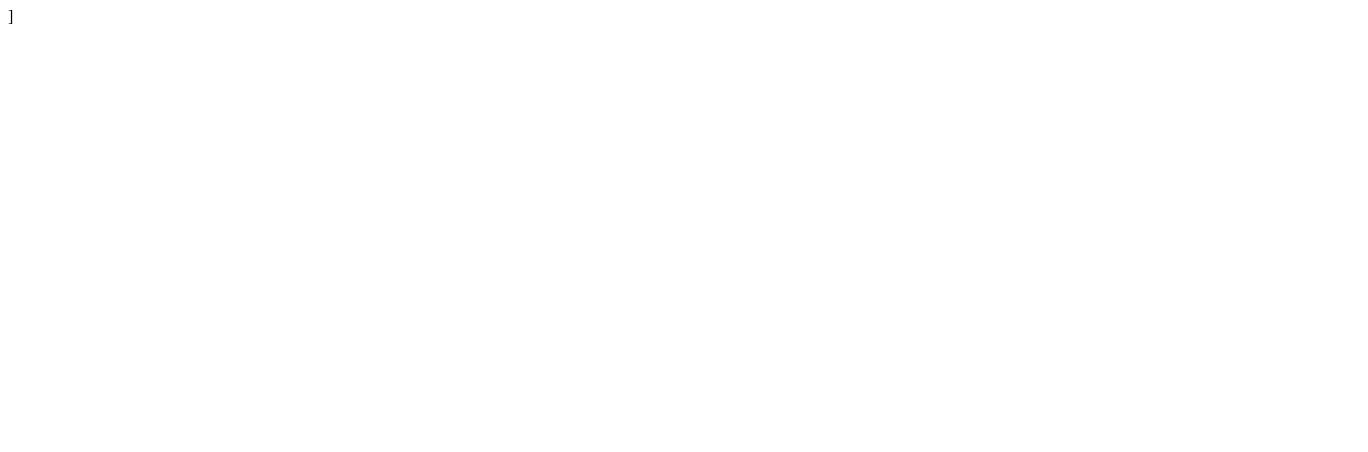
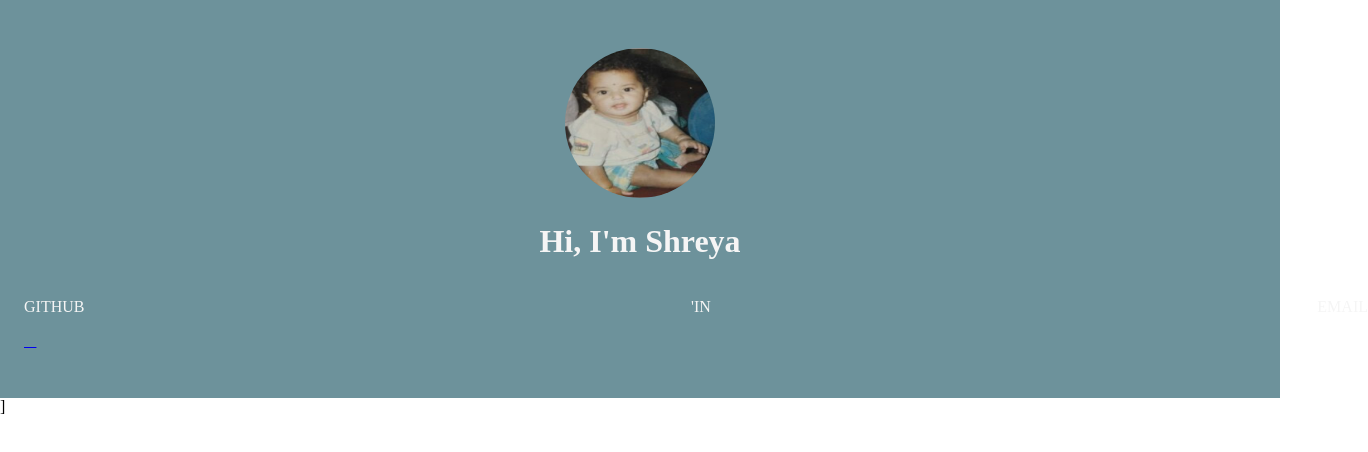
Before and after one commit to skarunakar/shreyakarunakar.github.io, a plain HTML site: page src/index.html in a window 1280 px wide. Shown: the whole page, 1368 px wide, since content can reach past the window. Drawn offline with Linux system fonts and the light colour scheme.

Commit message:
initial commit

```diff
--- /dev/null
+++ b/src/css/main.css
@@ -0,0 +1,35 @@
+body {
+    margin: 0;
+}
+.header {
+    background-color: #6d929b;
+    padding: 3rem 1.5rem;
+    color: whitesmoke;
+}
+.intro-header {
+    margin: 0 auto;
+    display: flex;
+    justify-content: center;
+    align-items: center;
+    flex-direction: column;
+}
+.profile > img {
+    border-radius: 50%;
+    align-items: center;
+    justify-content: center;
+}
+.contact-me {
+    display: flex;
+    justify-content: space-between;
+    width: 1344px;
+    margin: 0 auto;
+}
+.github:after {
+    content: "\f09b";
+}
+.linkedin:after {
+    content: "";
+}
+.email:after {
+    content: "";
+}
--- a/src/index.html
+++ b/src/index.html
@@ -4,9 +4,39 @@
     <meta charset="utf-8">
     <meta name="description" content="My personal website">
     <title>Shreya Karunakar</title>
+    <link rel="stylesheet" href="css/main.css">
+    <link rel="stylesheet" href="https://maxcdn.bootstrapcdn.com/font-awesome/4.7.0/css/font-awesome.min.css" />
 </head>
 <body>
-<header></header>
+<div class="header">
+    <div class="intro-header">
+        <div class="profile">
+            <img src="img/profile.png" width="150" height="150">
+        </div>
+        <h1>Hi, I'm Shreya</h1>
+    </div>
+    <div class="contact-me">
+        <div>
+            <p>GITHUB</p>
+            <a href="https://github.com/skarunakar">
+                <i class="fab fa-github"></i>
+            </a>
+        </div>
+        <div>
+            <p>'IN</p>
+            <a href="https://www.linkedin.com/in/shreyakarunakar/">
+                <span class="linkedin"></span>
+            </a>
+        </div>
+        <div>
+            <p>EMAIL</p>
+            <a href="">
+                <span class="email"></span>
+            </a>
+        </div>
+    </div>
+</div>
+
 ]
 </body>
 </html>
```
Also changed, not shown: src/img/profile.png (added), 1 other file.
